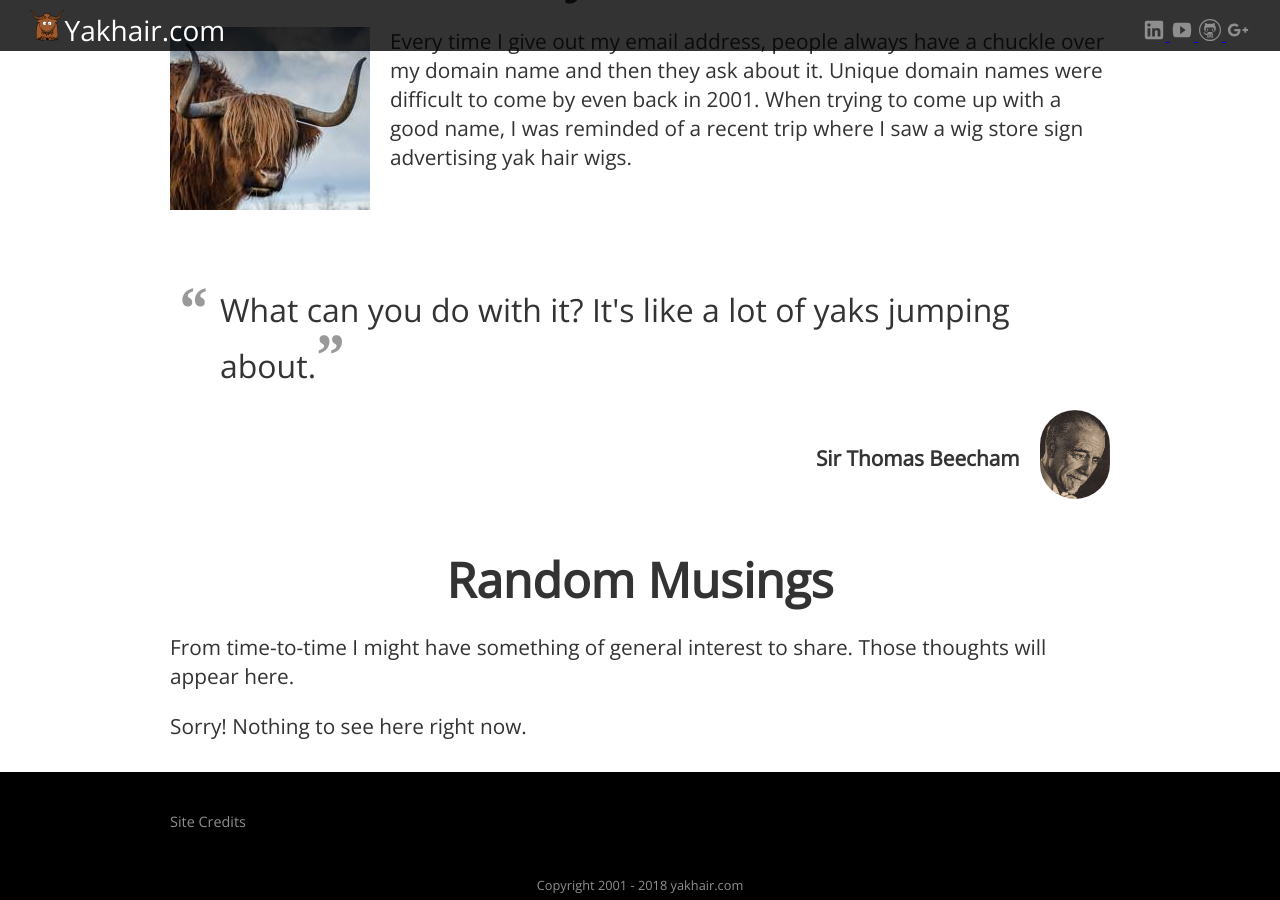
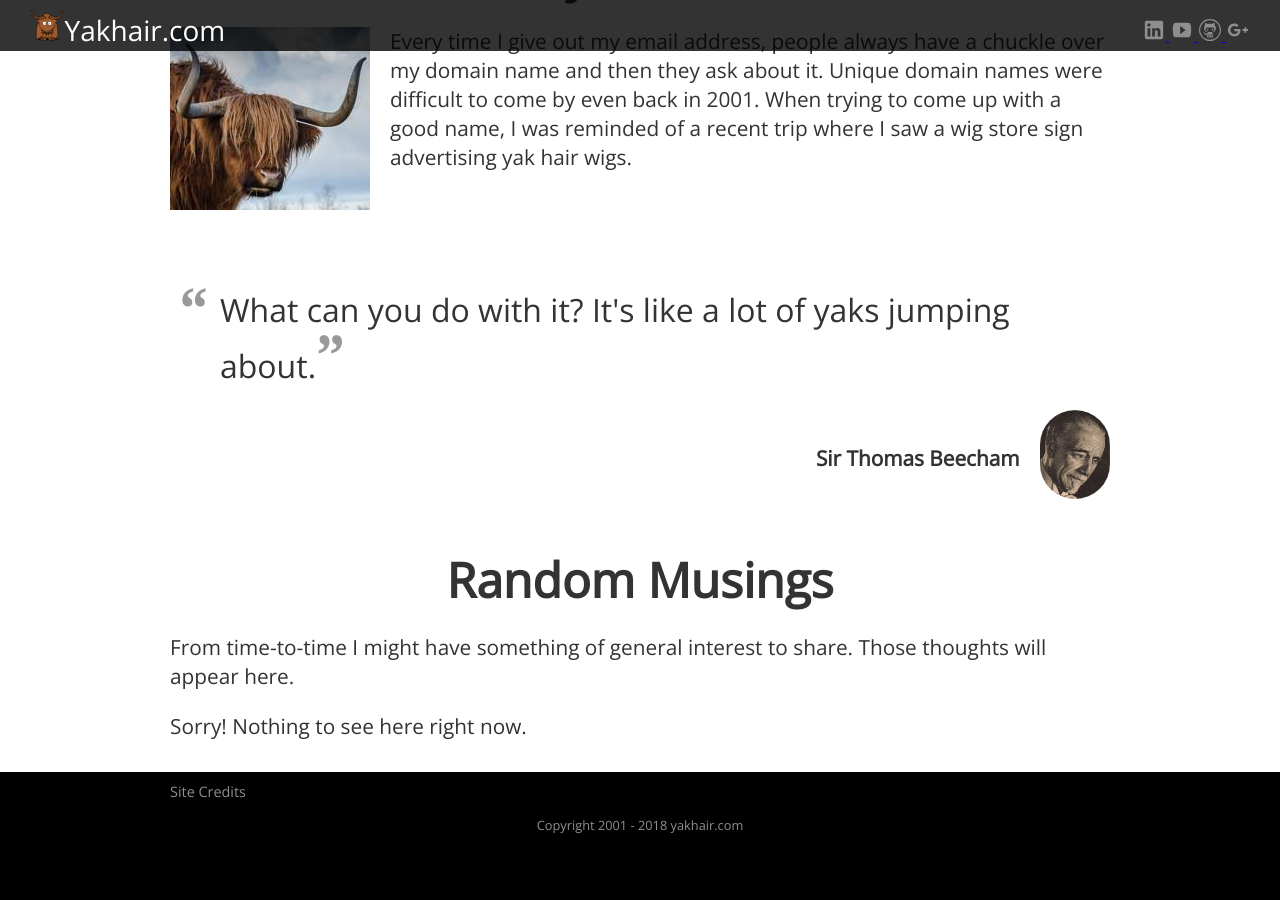
Before and after one commit to StilgarISCA/Yakhair, a Jekyll site: the page built from index.html, in a window 1280 px wide and 900 px high, scrolled down 969 px. Built offline with Jekyll 4.4.1, drawn with Linux system fonts in a browser that asks for light colours; nearby versions of some CDN libraries; after the commit the page ends 1809 px from its top, so only the background shows below that.

Commit message:
Shrink padding in footer

```diff
--- a/_sass/layout.scss
+++ b/_sass/layout.scss
@@ -106,7 +106,7 @@ blockquote {
 
 footer {
 	background: #000;
-	padding: 40px 0;
+	padding: 10px 0;
 
 	&, a {
 		color: #8e8e8e;
```
